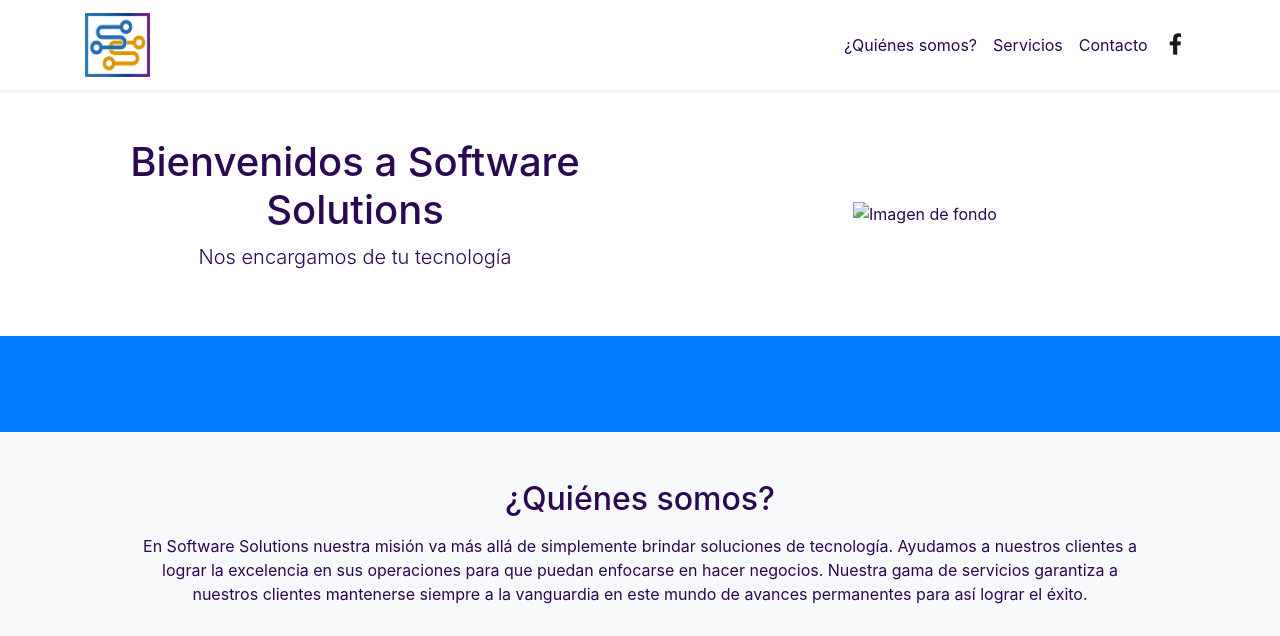
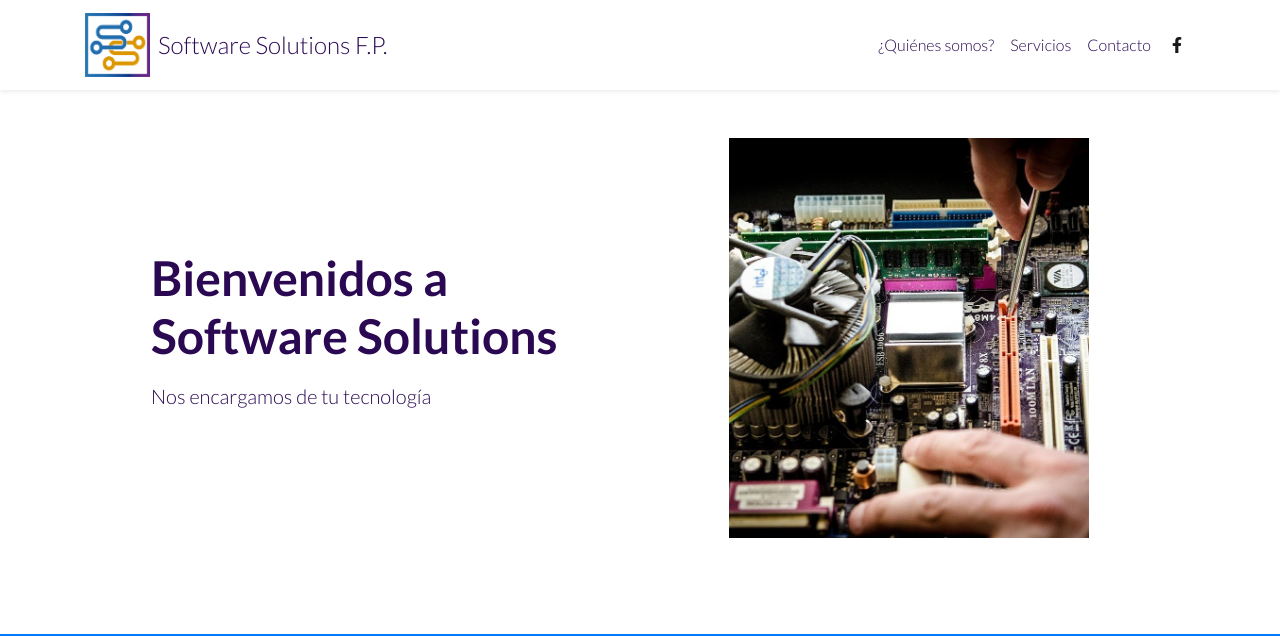
Before and after one commit to yolvangz/softwaresolutions-page, a plain HTML site: page index.html in a window 1280 px wide. Shown: the top 636 px of the page. Drawn offline with nearby package versions, Linux system fonts and the light colour scheme.

Commit message:
Big changes updated: --------------------- - Added text title to .navbar-brand. - Added _mediaQueries.scss, _hero.scss, _colors.scss changed into _variables.scss. - Hero & navbar was finished to customizing. - Added Lato & Roboto webfonts, through Google Fonts CDN (local fonts are prepared in local repository).

```diff
--- a/index.html
+++ b/index.html
@@ -5,7 +5,9 @@
 		<meta name="viewport" content="width=device-width, initial-scale=1.0">
 		<title>Software Solutions F.P</title>
 		<!-- STYLES -->
-		<link rel="stylesheet" href="css/bootstrap.css">
+		<link rel="preconnect" href="https://fonts.gstatic.com">
+        <link href="https://fonts.googleapis.com/css2?family=Lato:wght@300;700&family=Roboto&display=swap" rel="stylesheet">
+        <link rel="stylesheet" href="css/bootstrap.css">
 		<link rel="stylesheet" href="css/all.min.css">
 		<link rel="stylesheet" href="css/main.css">
 		<link rel="icon" href="images/favicon.png" type="image/png">
@@ -16,10 +18,13 @@
 		<nav class="navbar navbar-expand-md navbar-light sticky-top shadow-sm">
 			<div class="container">
 				<div class="navbar-text order-md-4">
-					<a href="https://www.facebook.com/Software-Solutions-FP-107825851034532" target="facebook" class="btn btn-link"><i class="fab fa-facebook-f fa-lg"></i></a>
+					<a href="https://www.facebook.com/Software-Solutions-FP-107825851034532" target="facebook" class="btn btn-link"><i class="fab fa-facebook-f"></i></a>
 				</div>
 				<div class="navbar-brand mx-auto">
-					<a href="/"><img src="images/favicon.png" alt="Software Solutions F.P." class="img-fluid"></a>
+					<a href="/" class="d-flex align-items-center">
+                        <img src="images/favicon.png" alt="Software Solutions F.P." class="img-fluid">
+                        <h2 class="d-none d-sm-inline pl-2 mb-0 h4">Software Solutions F.P.</h2>
+                    </a>
 				</div>
 				<button class="navbar-toggler border-0" data-toggle="collapse" data-target="#navbarNav" aria-expanded="false">
 				<span class="navbar-toggle-icon"><i class="fas fa-bars fa-lg"></i></span>
@@ -42,15 +47,15 @@
 		<!-- End Navbar -->
 		<!-- Start Hero -->
 		<header id="hero">
-			<div class="container">
-				<div class="row row-cols-md-2 py-5">
-					<div class="col text-center text-dark">
-						<h1 class="mb-2">Bienvenidos a Software Solutions</h1>
+			<div class="container p-md-5">
+				<div class="row row-cols-md-2 pb-md-5">
+					<div class="col text-dark text-center text-md-left p-5 p-md-0 pl-md-5 d-md-flex flex-column justify-content-center">
+						<h1 class="hero-title mb-3">Bienvenidos a Software Solutions</h1>
 						<p class="lead">Nos encargamos de tu tecnología</p>
 					</div>
 					<div class="col d-none d-md-flex justify-content-center align-items-center">
-						<div class="">
-							<img src="#" alt="Imagen de fondo" class="img-fluid">
+						<div class="hero-image-wrapper">
+							<img src="images/1280/motherboard-repair_1280.jpg" alt="Componentes de Computador" title="Componentes de Computador" class="img-fluid">
 						</div>
 					</div>
 				</div>
--- a/scss/_colors.scss
+++ /dev/null
@@ -1,6 +0,0 @@
-$white: #ffffff;
-$indigo: #2A0852;
-
-:root{
-	--indigo: #{$indigo};
-}
--- a/scss/_header.scss
+++ b/scss/_header.scss
@@ -6,6 +6,10 @@
 }
 .navbar-text a.btn-link:hover{
 	color: var(--primary);
+}
+.navbar-brand a{
+	text-decoration: none;
+	color: var(--indigo);
 }
 .navbar-brand img{
 	max-height: 64px;
--- /dev/null
+++ b/scss/_hero.scss
@@ -0,0 +1,14 @@
+.hero-title{
+	font:{
+		size: 3em;
+		weight: bold;
+	}
+}
+.hero-image-wrapper{
+	max-width: 360px;
+	height: 400px;
+}
+.hero-image-wrapper img{
+	height: inherit;
+	object-fit: cover;
+}
--- /dev/null
+++ b/scss/_mediaQueries.scss
@@ -0,0 +1,5 @@
+@media screen and (min-width: 768px) {
+	body{
+		font-size: 1em;
+	}
+}
--- /dev/null
+++ b/scss/_variables.scss
@@ -0,0 +1,12 @@
+$white: #ffffff;
+// Custom Colors
+$indigo: #2A0852;
+// Custom Fonts
+$font1: 'Lato', sans-serif;
+$font2: 'Roboto', sans-serif;
+
+:root{
+	--indigo: #{$indigo};
+	--sans: #{$font1};
+	--sans-2: #{$font2};
+}
--- a/scss/main.scss
+++ b/scss/main.scss
@@ -2,10 +2,17 @@
 	transition: 0.2s all;
 }
 body{
+	font-size: 0.8em;
 	color: var(--indigo) !important;
+	font-family: var(--sans);
+}
+.lead{
+	font-weight: inherit;
 }
 .text-dark{
 	@extend body;
 }
-@import "colors";
+@import "variables";
 @import "header";
+@import "hero";
+@import "mediaQueries";
```
Also changed, not shown: css/main.css, images/1280/motherboard-repair_1280.jpg (added), 1 other file.
